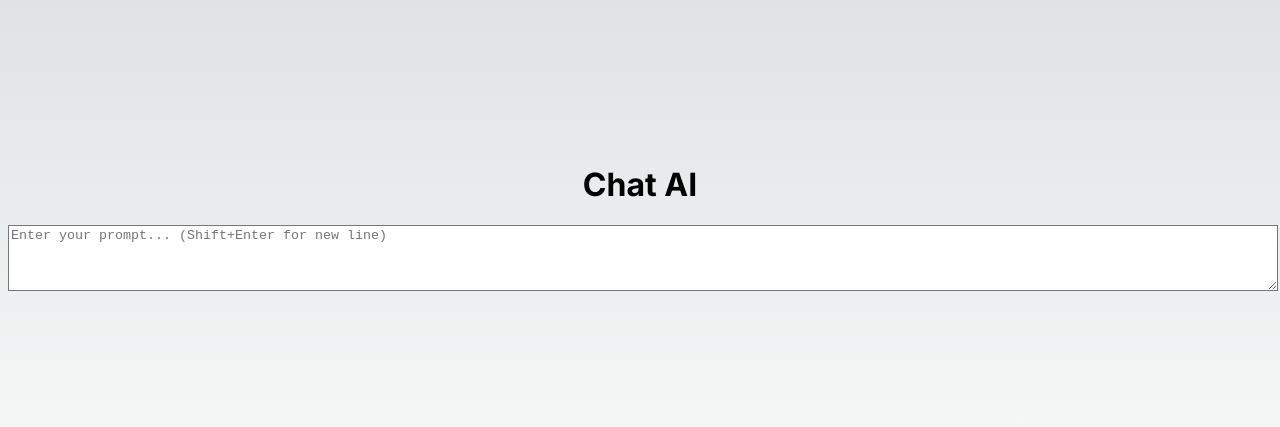
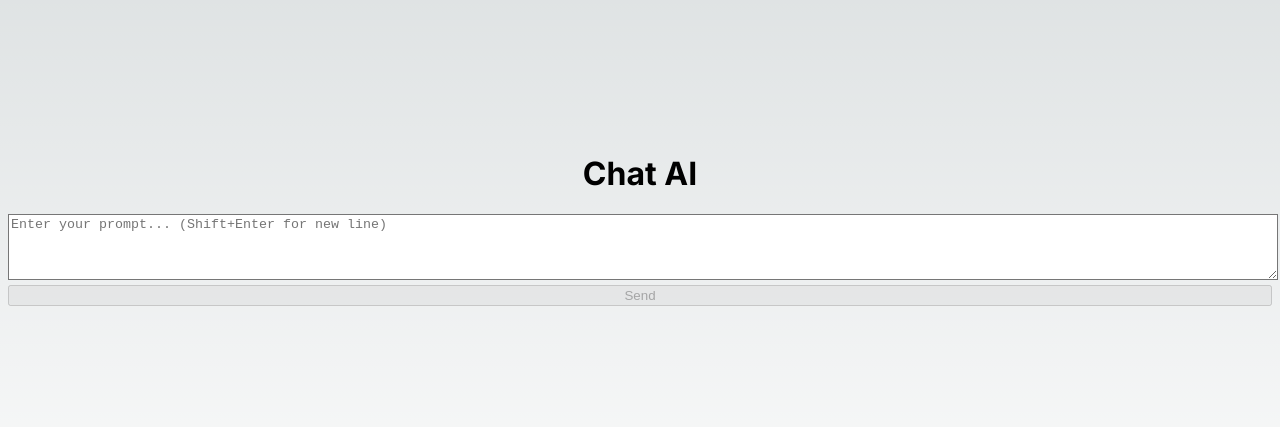
Before and after one commit to hcussi/chat-ai, a Next.js app: page / in a window 1280 px wide. Shown: the part 189-616 px from the top of the page. Built offline with nearby package versions, Linux system fonts and the light colour scheme.

Commit message:
feat: add send button back to UI

```diff
--- a/app/page.js
+++ b/app/page.js
@@ -52,6 +52,14 @@ export default function Home() {
             onKeyDown={handleKeyDown}
             placeholder="Enter your prompt... (Shift+Enter for new line)"
           />
+          <button
+            type="button"
+            onClick={handleSubmit}
+            className="w-full mt-4 p-3 bg-blue-600 text-white rounded-lg font-semibold shadow-md hover:bg-blue-700 focus:outline-none focus:ring-2 focus:ring-offset-2 focus:ring-blue-500 disabled:bg-gray-400 dark:disabled:bg-gray-600"
+            disabled={loading || !prompt.trim()}
+          >
+            {loading ? 'Loading...' : 'Send'}
+          </button>
         </div>
         {loading && (
           <div className="mt-8 flex justify-center items-center">
```
